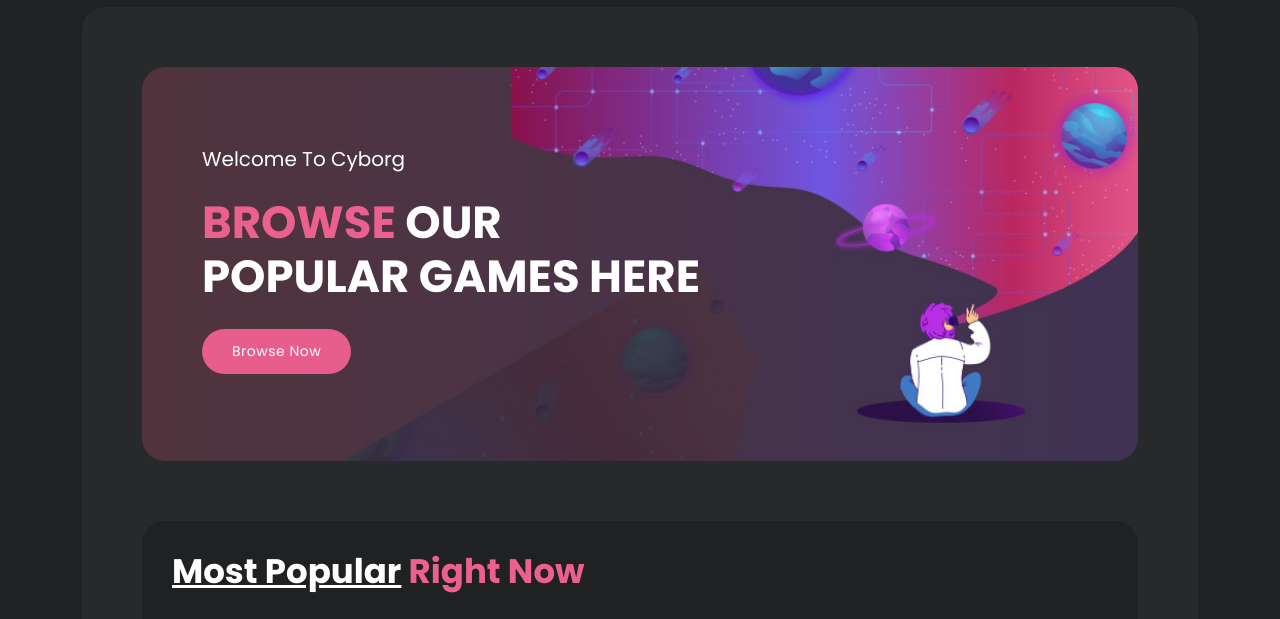
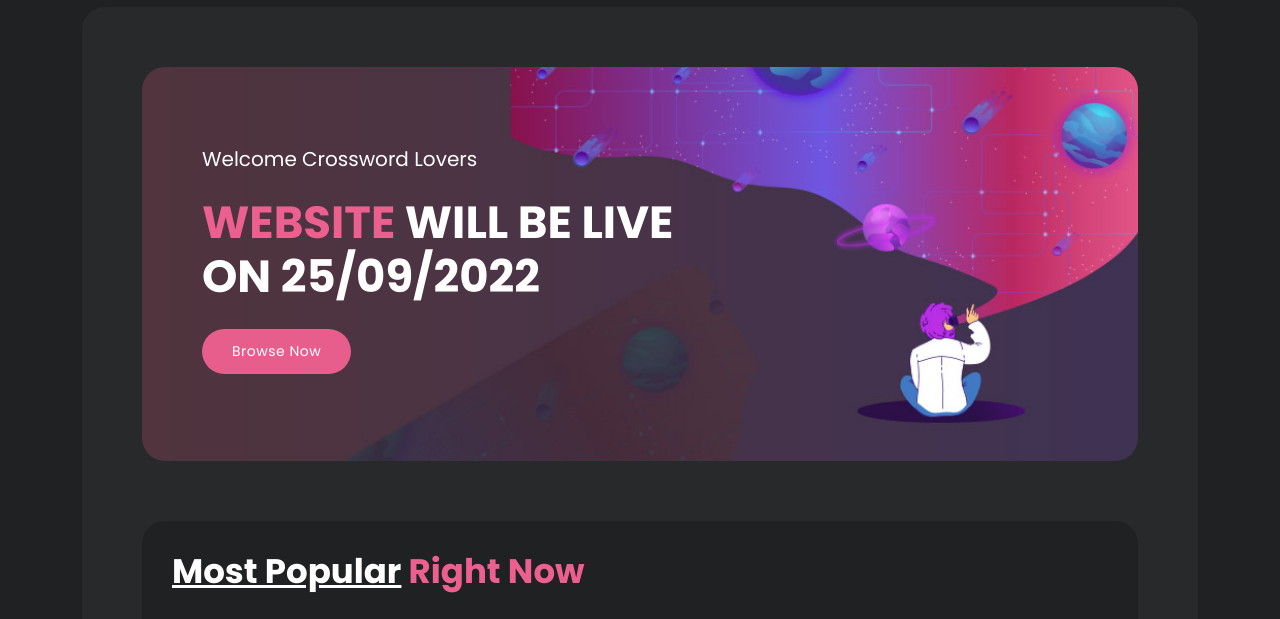
Before and after one commit to prakharsaxena09/sample, a plain HTML site: page index.html in a window 1280 px wide. Shown: the part 103-722 px from the top of the page. Drawn offline with nearby package versions, Linux system fonts and the light colour scheme.

Commit message:
Update index.html

```diff
--- a/index.html
+++ b/index.html
@@ -92,8 +92,8 @@ https://templatemo.com/tm-579-cyborg-gaming
             <div class="row">
               <div class="col-lg-7">
                 <div class="header-text">
-                  <h6>Welcome To Cyborg</h6>
-                  <h4><em>Browse</em> Our Popular Games Here</h4>
+                  <h6>Welcome Crossword Lovers</h6>
+                  <h4><em>Website</em> will be live on 25/09/2022</h4>
                   <div class="main-button">
                     <a href="browse.html">Browse Now</a>
                   </div>
```
